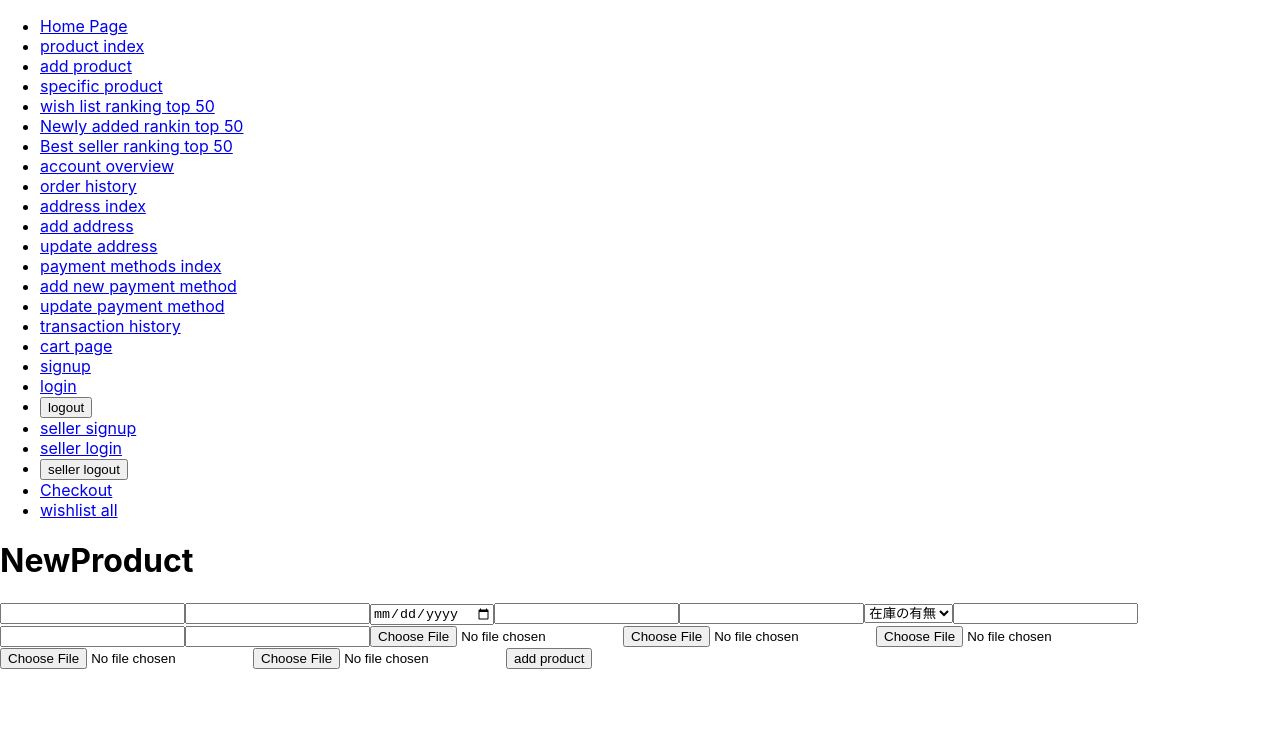
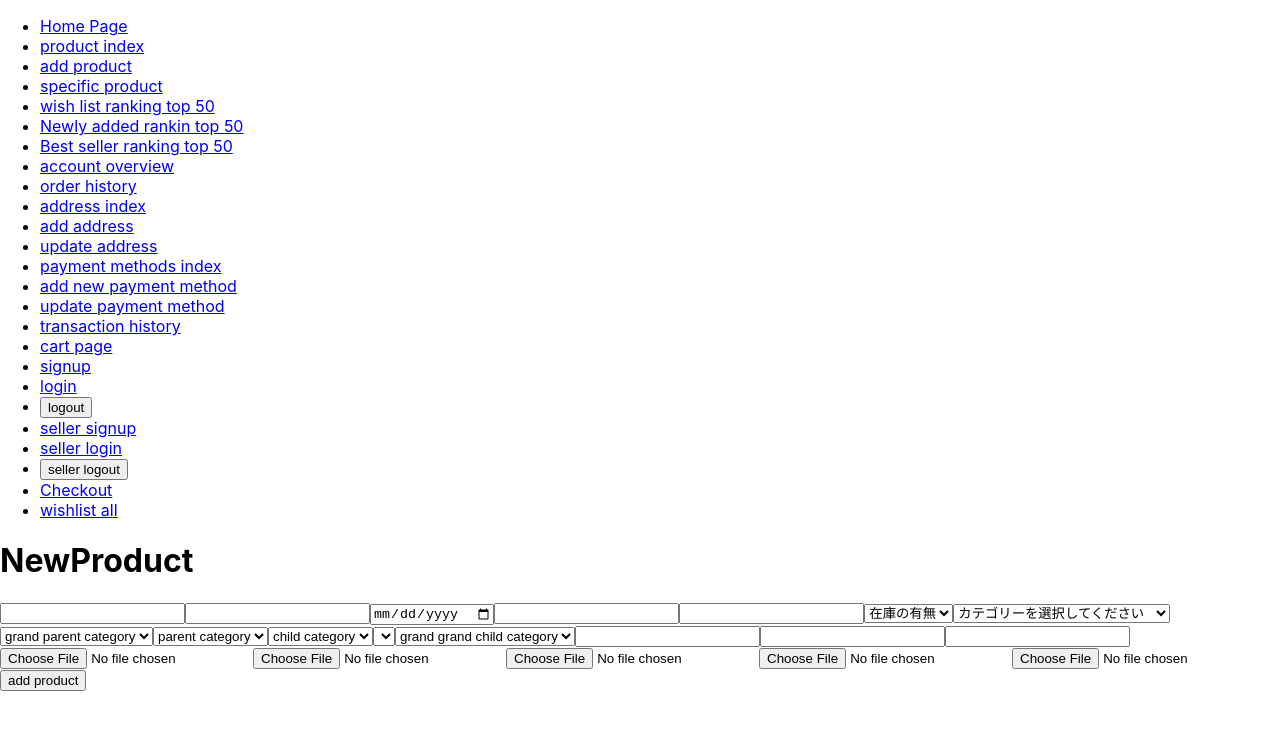
Before and after one commit to XX989tmx/amazon_clone_clientside, a React (Create React App) app: page /product/new in a window 1280 px wide. Shown: the top 730 px of the page. Built offline with nearby package versions, Linux system fonts and the light colour scheme.

Commit message:
adds category selector

```diff
--- a/src/products/pages/NewProduct.js
+++ b/src/products/pages/NewProduct.js
@@ -1,5 +1,5 @@
 import Axios from "axios";
-import React, { useContext, useState } from "react";
+import React, { useContext, useEffect, useState } from "react";
 import { useHistory } from "react-router-dom";
 import { AuthContext } from "../../shared/context/auth-context";
 import categoryData from "../data/category-selector-list";
@@ -22,11 +22,50 @@ const NewProduct = () => {
   const [Image5, setImage5] = useState();
   const [Message, setMessage] = useState("");
 
+  const [GrandParentCategories, setGrandParentCategories] = useState([]);
+  const [categoryQuery, setCategoryQuery] = useState();
+  const [
+    IsGrandParentCategoriesSelected,
+    setIsGrandParentCategoriesSelected,
+  ] = useState(false);
+
+  const [
+    ChosenGrandParentCategoryOptions,
+    setChosenGrandParentCategoryOptions,
+  ] = useState();
+  const [
+    ChosenParentCategoryOptions,
+    setChosenParentCategoryOptions,
+  ] = useState();
+  const [
+    ChosenChildCategoryOptions,
+    setChosenChildCategoryOptions,
+  ] = useState();
+  const [ChosenGrandChildOptions, setChosenGrandChildOptions] = useState();
+  const [
+    ChosenGrandGrandChildOptions,
+    setChosenGrandGrandChildOptions,
+  ] = useState();
+
   // 最初にすべてのgrandParentCategoryをCateogryDataから読み出し、配列にしOptionにする。
   //次に出品者にそのOptionからgrandParentCategoryを選ばせたら、その選ばれたカテゴリーをstatevariableにセットしクエリにする。そのクエリを使い、そのguranParentCategory配下のオブジェクトをfindで見つけ、変数にいれる。
   // そのオブジェクトを使い、parentCategory,childcategory,GrandChildCategory,GrandGrnadChildcategoryそれぞれの配列を取り出し、各自変数に入れる。それらの変数を使い、それぞれoptionタグにする。それらを出品者に選ばせる。選んだ後は、grandGrandChild category を'categories' filedに、grandChild categoryを、'parent category' filedに、それよりも上のすべてのカテゴリー種を、'ancestors categories' filedに変数を使いセットする。
   //表示形式としては、grandParentCategoryが選択されるまでは、配下のSelectorはconditional renderingで非表示にしてもいい（grandParentCategoryが選択された段階で、trueにする）。
   // parentCategory,childcategory,GrandChildCategory,GrandGrnadChildcategoryらカテゴリーの表示名は、上から順に、大カテゴリー、中カテゴリー、小カテゴリー、個別カテゴリー、という表示名にでもする。
+
+  useEffect(() => {
+    async function onLoad(params) {
+      const grandParentCategories = categoryData.map((v, i) => (
+        <option key={i} value={v.grandParentCategory}>
+          {" "}
+          {v.grandParentCategory}
+        </option>
+      ));
+      console.log(grandParentCategories);
+      setGrandParentCategories(grandParentCategories);
+    }
+    onLoad();
+  }, []);
 
   const productDataSubmitHandler = async (event) => {
     event.preventDefault();
@@ -110,6 +149,73 @@ const NewProduct = () => {
     setImage5(event.target.value);
   };
 
+  const grandParentCategoryInitializerChangeHandler = (event) => {
+    setCategoryQuery(event.target.value);
+    const categoryQuery = event.target.value;
+    const targetIndex = categoryData.findIndex(
+      (v) => v.grandParentCategory === categoryQuery
+    );
+    const chosenCategoryTree = categoryData[targetIndex];
+    console.log(chosenCategoryTree);
+
+    //grandParentCategory :string
+    const chosenGrandParentCategory = chosenCategoryTree.grandParentCategory;
+    console.log(chosenGrandParentCategory);
+    // create options
+    const chosenGrandParentCategoryOption = (
+      <option value={chosenGrandParentCategory}>
+        {chosenGrandParentCategory}
+      </option>
+    );
+    setChosenGrandParentCategoryOptions(chosenGrandParentCategoryOption);
+    //parentCategory :array
+    const chosenParentCategory = chosenCategoryTree.parentCategory;
+    console.log(chosenParentCategory);
+    // create options
+    const chosenParentCategoryOptions = chosenParentCategory.map((v, i) => (
+      <option key={i} value={v}>
+        {v}
+      </option>
+    ));
+    setChosenParentCategoryOptions(chosenParentCategoryOptions);
+    //childCategory array
+    const chosenChildCategory = chosenCategoryTree.childCategory;
+    console.log(chosenChildCategory);
+    // create options
+    const chosenChildCategoryOptions = chosenChildCategory.map((v, i) => (
+      <option key={i} value={v}>
+        {v}
+      </option>
+    ));
+    setChosenChildCategoryOptions(chosenChildCategoryOptions);
+    //grandChildCategory string
+    const chosenGrandChildCategory =
+      chosenCategoryTree.grandChildCategory[0].grandChildCategory;
+    console.log(chosenGrandChildCategory);
+    // create options
+    const chosenGrandChildCategoryOption = (
+      <option value={chosenGrandChildCategory}>
+        {chosenGrandChildCategory}
+      </option>
+    );
+    setChosenGrandChildOptions(chosenGrandChildCategoryOption);
+    //grandGrandChildCategory :array
+    const chosenGrandGrandChildCategory =
+      chosenCategoryTree.grandChildCategory[0].grandGrandChildCategory;
+    console.log(chosenGrandGrandChildCategory);
+    // create options
+    const chosenGrandGrandChildCategoryOptions = chosenGrandGrandChildCategory.map(
+      (v, i) => (
+        <option key={i} value={v}>
+          {v}
+        </option>
+      )
+    );
+    setChosenGrandGrandChildOptions(chosenGrandGrandChildCategoryOptions);
+
+    setIsGrandParentCategoriesSelected(true);
+  };
+
   return (
     <div>
       <h1>NewProduct</h1>
@@ -132,6 +238,45 @@ const NewProduct = () => {
           <option value="">在庫の有無</option>
           <option value="true">あり</option>
           <option value="false">なし</option>
+        </select>
+
+        <select
+          name=""
+          id=""
+          onChange={grandParentCategoryInitializerChangeHandler}
+        >
+          <option value="">カテゴリーを選択してください</option>
+          {GrandParentCategories}
+        </select>
+
+        {/* grand parent category */}
+        <select name="" id="">
+          <option value="">grand parent category</option>
+          {ChosenGrandParentCategoryOptions}
+        </select>
+
+        {/* parent category */}
+        <select name="" id="">
+          <option value="">parent category</option>
+          {ChosenParentCategoryOptions}
+        </select>
+
+        {/* child category */}
+        <select name="" id="">
+          <option value="">child category</option>
+          {ChosenChildCategoryOptions}
+        </select>
+
+        {/* grand child category */}
+        <select name="" id="">
+          <option value=""></option>
+          {ChosenGrandChildOptions}
+        </select>
+
+        {/* grand grand child category */}
+        <select name="" id="">
+          <option value="">grand grand child category</option>
+          {ChosenGrandGrandChildOptions}
         </select>
 
         {/* //大カテゴリー */}
```
